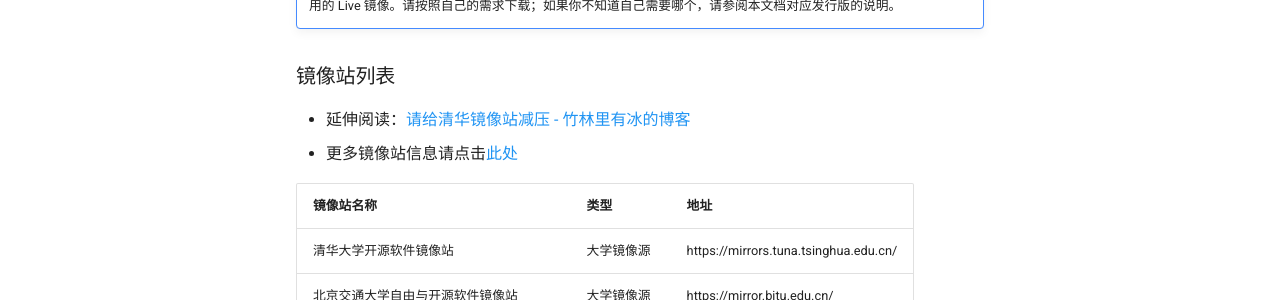
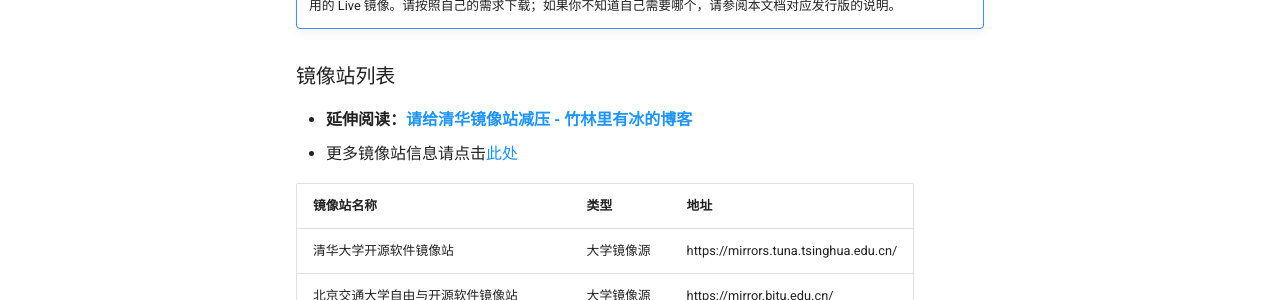
Before and after one commit to linuxhitchhiker/THGLG, an MkDocs documentation site: the page built from docs/basic/installation/index.md, in a window 1280 px wide. Shown: the part 575-875 px from the top of the page. Built offline with MkDocs 1.6.1 and Material for MkDocs 9.7.7, drawn with Linux system fonts in a browser that asks for light colours; comment, search, counter and statistics services are not loaded.

```diff
--- a/docs/basic/installation/index.md
+++ b/docs/basic/installation/index.md
@@ -17,7 +17,7 @@ title: 下载与写入镜像
 
 ### 镜像站列表
 
-- 延伸阅读：[请给清华镜像站减压 - 竹林里有冰的博客](https://blog.zhullyb.top/2021/05/27/relieve-the-pressure-of-tuna-mirror-site-please/)
+- **延伸阅读：[请给清华镜像站减压 - 竹林里有冰的博客](https://blog.zhullyb.top/2021/05/27/relieve-the-pressure-of-tuna-mirror-site-please/)**
 - 更多镜像站信息请点击[此处](https://gitee.com/gsls200808/chinese-opensource-mirror-site)
 
 |镜像站名称|类型|地址|
```
